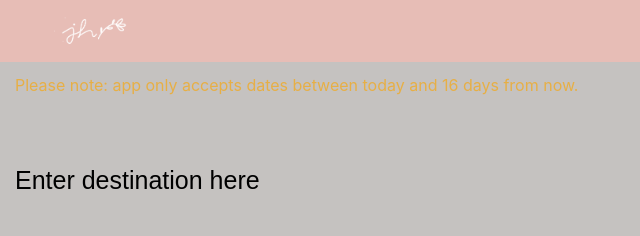
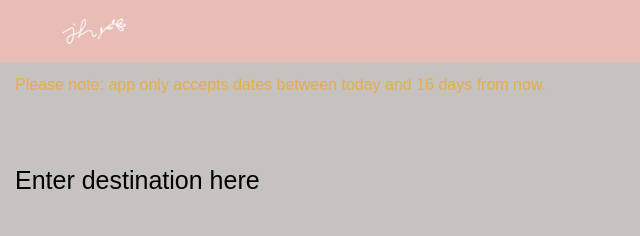
Before and after one commit to jhersheyy/heroku_travelapp, a website built with webpack: page src/client/views/index.html in a window 1280 px wide. Shown: the top 236 px of the page, 0-640 px from the left. Built offline with nearby package versions, Linux system fonts and the light colour scheme.

Commit message:
heroku: note styling

```diff
--- a/src/client/styles/header.scss
+++ b/src/client/styles/header.scss
@@ -15,12 +15,6 @@ header {
 
 }
 
-#note{
-    color:rgb(231, 175, 69);
-    // font-family: $fontstyle, sans-serif;
-    padding: 15px;
-}
-
 /*#jhlogo{
     height: 3em;
 }*/
--- a/src/client/styles/style.scss
+++ b/src/client/styles/style.scss
@@ -23,6 +23,12 @@ footer{
 
 a:hover{
     color: $headercolor;
+}
+
+#note{
+    color:rgb(231, 175, 69);
+    font-family: $fontstyle, sans-serif;
+    padding: 15px;
 }
 
 #entryHolder{
```
